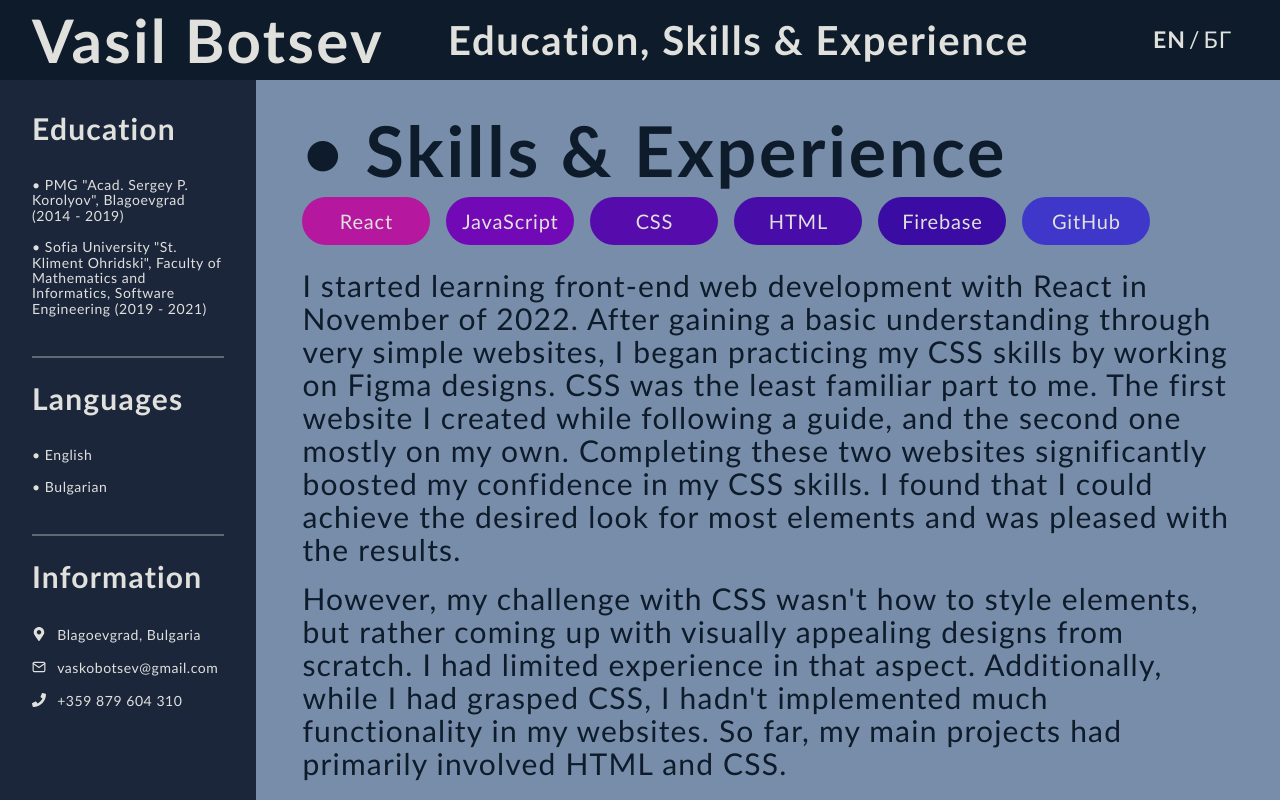
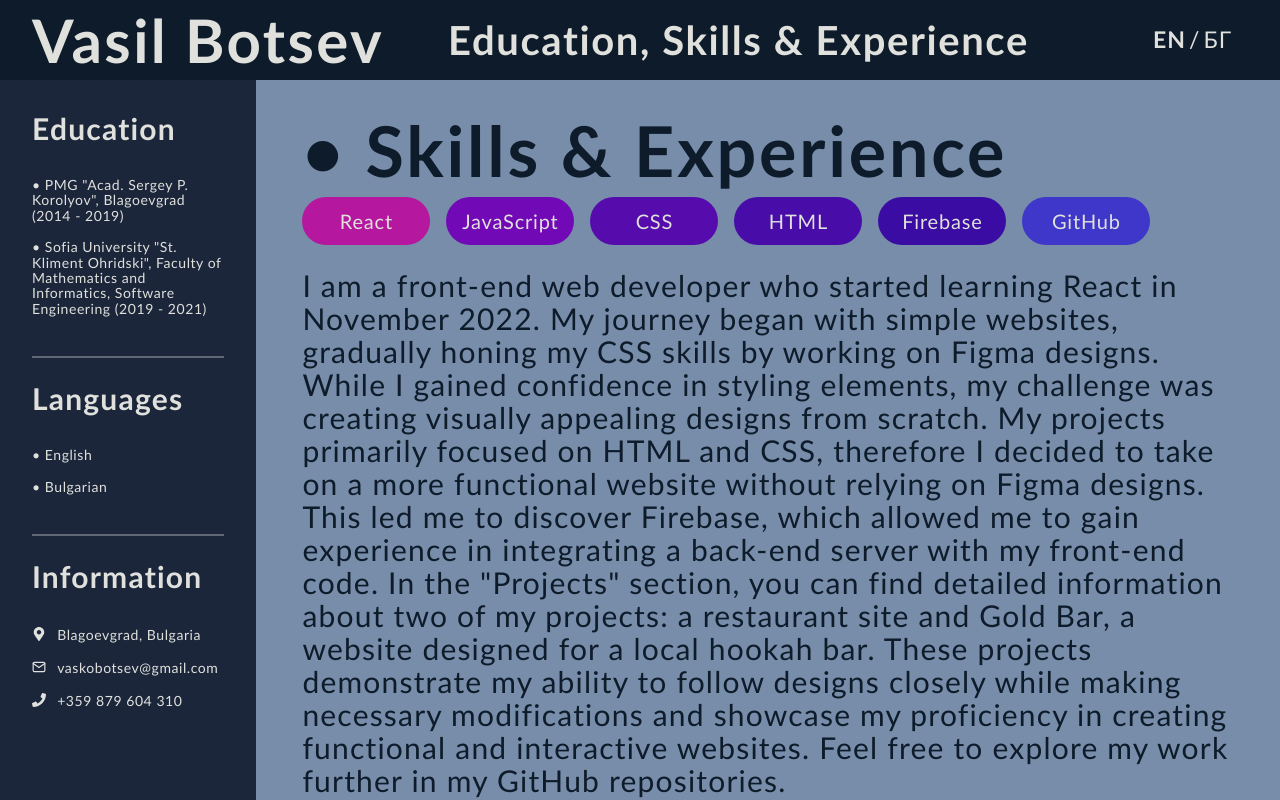
Before and after one commit to vasko34/cv, a React (Create React App) app: page / in a window 1280 px wide. Built offline with nearby package versions, Linux system fonts and the light colour scheme.

Commit message:
updated Skills & Experience

```diff
--- a/src/App.js
+++ b/src/App.js
@@ -70,11 +70,7 @@ const App = () => {
                                     <SkillElement title = { 'Firebase' } color = { '#3a0ca3' }></SkillElement>
                                     <SkillElement title = { 'GitHub' } color = { '#3f37c9' }></SkillElement>
                                 </div>
-                                <p>I started learning front-end web development with React in November of 2022. After gaining a basic understanding through very simple websites, I began practicing my CSS skills by working on Figma designs. CSS was the least familiar part to me. The first website I created while following a guide, and the second one mostly on my own. Completing these two websites significantly boosted my confidence in my CSS skills. I found that I could achieve the desired look for most elements and was pleased with the results.</p>
-                                <p>However, my challenge with CSS wasn't how to style elements, but rather coming up with visually appealing designs from scratch. I had limited experience in that aspect. Additionally, while I had grasped CSS, I hadn't implemented much functionality in my websites. So far, my main projects had primarily involved HTML and CSS.</p>
-                                <p>For my next project, I decided to create a more functional website from scratch, without relying on Figma designs. I conceptualized an idea for this project and began working on it. Alongside, I learned how to set up a GitHub repository for my projects and started committing backups of my code.</p>
-                                <p>Initially, my intention was to focus solely on the front-end part of the code. However, I later discovered Firebase. As I understand it, Firebase is a ready-to-use back-end server provided by Google, which was precisely what I needed. With Firebase, not only did I have the ability to create a fully functioning website from scratch, but I also gained valuable experience in integrating a back-end server with my front-end code.</p>
-                                <p>In the "Projects" section, I provide more detailed information about two of my projects. The first one is my second website, based on a Figma design, and the second one is my most significant project, serving as the centerpiece of this CV.</p>
+                                <p>I am a front-end web developer who started learning React in November 2022. My journey began with simple websites, gradually honing my CSS skills by working on Figma designs. While I gained confidence in styling elements, my challenge was creating visually appealing designs from scratch. My projects primarily focused on HTML and CSS, therefore I decided to take on a more functional website without relying on Figma designs. This led me to discover Firebase, which allowed me to gain experience in integrating a back-end server with my front-end code. In the "Projects" section, you can find detailed information about two of my projects: a restaurant site and Gold Bar, a website designed for a local hookah bar. These projects demonstrate my ability to follow designs closely while making necessary modifications and showcase my proficiency in creating functional and interactive websites. Feel free to explore my work further in my GitHub repositories.</p>
                             </div>
                             <div className = 'app__en-content_sp_projects'>
                                 <h2>• Projects</h2>
@@ -186,11 +182,7 @@ const App = () => {
                                     <SkillElement title = { 'Firebase' } color = { '#3a0ca3' }></SkillElement>
                                     <SkillElement title = { 'GitHub' } color = { '#3f37c9' }></SkillElement>
                                 </div>
-                                <p>Започнах да уча front-end web development с React през ноември 2022 година. След като придобих основни познания, създавайки много елементарни уеб сайтове, започнах да упражнявам своите умения по CSS, работейки с Figma дизайни. CSS беше най-непознатата част за мен. Първият сайт, който създадох, беше с помощта на гид, а вторият - почти самостоятелно. Завършването на тези два сайта, направени по Figma дизайни, значително повиши самочувствието ми със CSS. Открих, че мога да постигна желания външен вид за повечето елементи и бях доволен от резултатите.</p>
-                                <p>Въпреки това, предизвикателството за мен със CSS не беше как да стилизирам елементите, а по-скоро да създам визуално привлекателни дизайни от нищото. В това отношение имах ограничен опит. Освен това, въпреки че разбирах CSS, не бях приложил особено функционалност в сайтовете ми. Досега проектите ми главно включваха HTML и CSS.</p>
-                                <p>За следващия си проект реших да създам функционален уебсайт от нищото, без да се ръководя по Figma дизайни. Концептуализирах идеята за този проект и започнах да работя по него. Освен това научих как да работя с GitHub и започнах да комитвам и съхранявам кода си.</p>
-                                <p>Първоначално намерението ми беше да се фокусирам само върху front-end частта. Впоследствие обаче открих Firebase. По мои разбирания, Firebase е готов за употреба back-end сървър, предоставян от Google, което беше точно това, от което се нуждаех. С Firebase не само че имах възможността да създам напълно функционален уебсайт от нищото, но също така придобих ценен опит в интегрирането на back-end сървъра във front-end кода си.</p>
-                                <p>В параграфа "Проекти" предоставям по-подробна информация за двата ми проекта. Първият от тях е моят втори уебсайт, базиран на Figma дизайн, а вторият е най-големият ми проект, който служи като централна част на това CV.</p>
+                                <p>Аз съм front-end web developer, който започна да учи React през ноември 2022 година. Моето учене започна със създаването на прости уеб сайтове и постепенно изграждах уменията си по CSS, като работих върху Figma дизайни. Докато придобивах увереност в стилизирането на елементи, моето предизвикателство беше да създавам визуално привлекателни дизайни от нищото. Моите проекти се фокусираха предимно върху HTML и CSS, поради което реших да създам по-функционален уеб сайт, без да завися от Figma дизайни. Това ме насочи към откриването на Firebase, което ми позволи да придобия опит в интегрирането на back-end сървър с моя front-end код. В секцията "Проекти" можете да намерите подробна информация за двата ми проекта: сайт за ресторант и Gold Bar - уеб сайт, създаден за местен наргиле бар. Тези проекти показват моите умения да следвам дизайните внимателно, като правя необходимите модификации и демонстрират моите познания в създаването на функционални и интерактивни уеб сайтове. Сложил съм и линкове към моите GitHub хранилища.</p>
                             </div>
                             <div className = 'app__bg-content_sp_projects'>
                                 <h2>• Проекти</h2>
```
